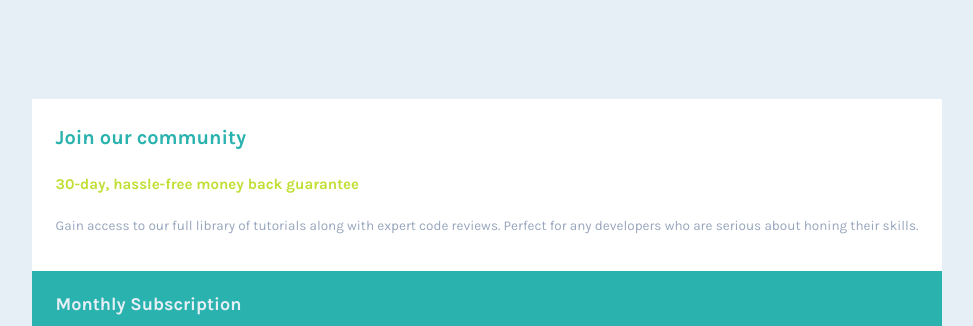
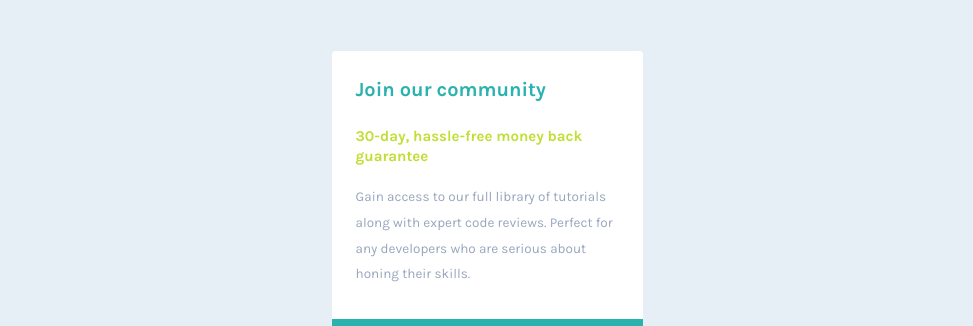
Before and after one commit to JulioCinquina/fem-single-price-grid-component, a plain HTML site: page index.html in a window 1280 px wide. Shown: the top 326 px of the page, without its empty margins (153-1126 px from the left). Drawn offline with Linux system fonts and the light colour scheme.

Commit message:
Style card-grid width and border radius

```diff
--- a/style.css
+++ b/style.css
@@ -41,6 +41,12 @@ main {
   flex-direction: column;
   justify-content: center;
   align-items: center;
+}
+
+.join-grid {
+  width: 311px;
+  border-radius: 4px;
+  overflow: hidden;
 }
 
 [class|="join-card"] {
```
